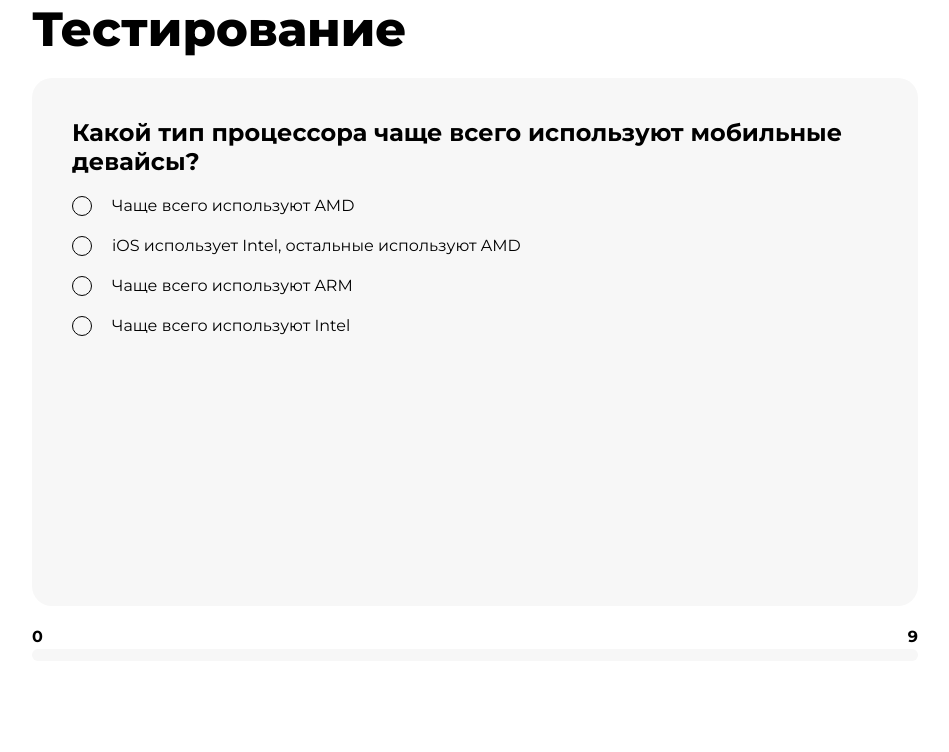
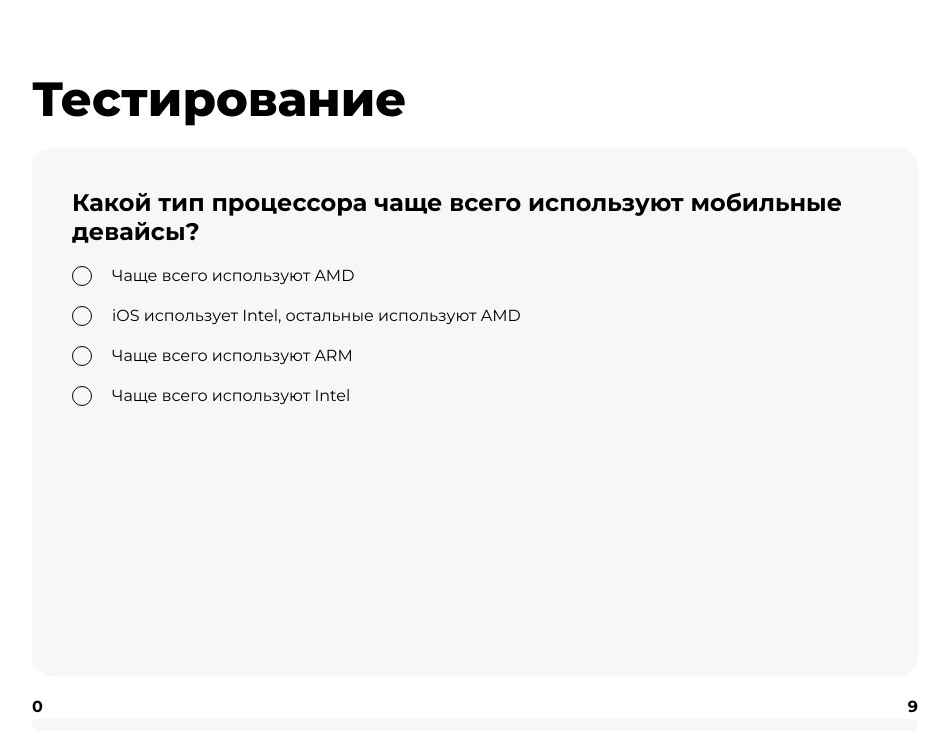
Before and after one commit to bogdan9861/test_tusk_div, a Vue app: page / in a window 1280 px wide. Shown: the top 752 px of the page, without its empty margins (165-1114 px from the left). Built offline with nearby package versions, Linux system fonts and the light colour scheme.

Commit message:
fix home page container

```diff
--- a/src/App.vue
+++ b/src/App.vue
@@ -22,12 +22,7 @@ li {
 }
 .container {
   max-width: 886px;
+  width: 100%;
   margin: 0 auto;
 }
-
-.title {
-  font-size: 48px;
-  font-weight: 800;
-  margin-bottom: 20px;
-}
 </style>
--- a/src/components/Card.vue
+++ b/src/components/Card.vue
@@ -92,7 +92,9 @@ const onHandleAnswer = (i, isCorrect) => {
 
   &__list-item__text {
     font-size: 16px;
+    line-height: 125%;
     max-width: 766px;
+    width: 100%;
   }
 
   &__list-item__radio {
--- a/src/views/Home.vue
+++ b/src/views/Home.vue
@@ -1,12 +1,14 @@
 <template>
+  <div class="home">
     <div class="container">
-    <h1 class="title">Тестирование</h1>
+      <h1 class="home__title">Тестирование</h1>
       <Card
         @onRadioPicked="nextQuestion"
         :title="data[currentQuestion]?.title"
         :answers="shuffle(data[currentQuestion]?.answers)"
       />
       <ProgressBar :currentQuestion="currentQuestion" :total="data.length" />
+    </div>
   </div>
 </template>
 
@@ -26,4 +28,17 @@ const currentQuestion = computed(() => {
 });
 </script>
 
-<style></style>
+<style lang="scss">
+.home {
+  height: 100vh;
+  display: flex;
+  flex-direction: column;
+  justify-content: center;
+
+  &__title {
+    font-size: 48px;
+    font-weight: 800;
+    margin-bottom: 20px;
+  }
+}
+</style>
```
Lines whose indentation alone changed are shown as unchanged.
